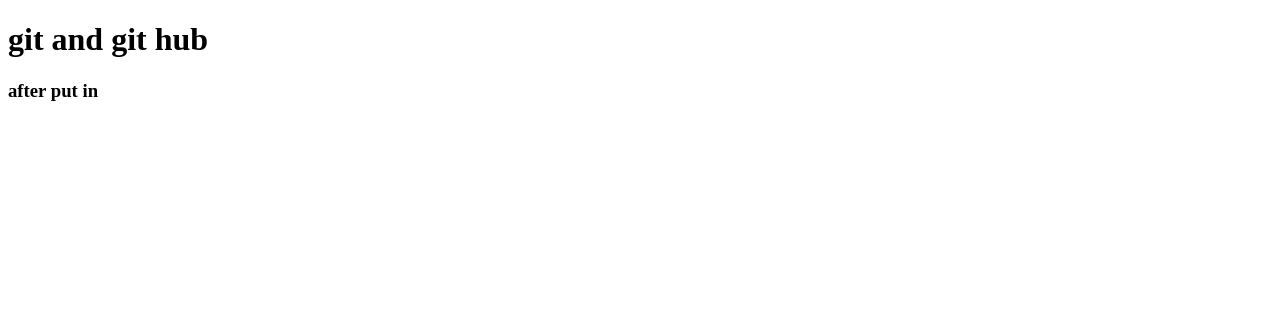
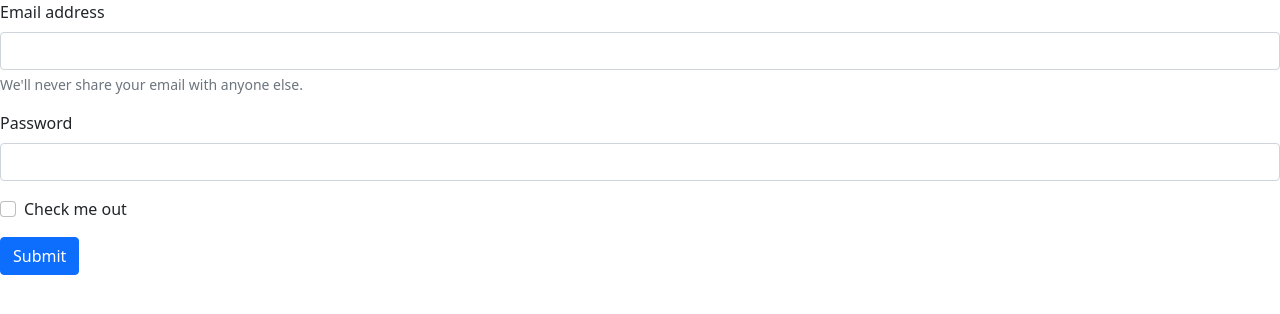
Before and after one commit to Abbas-ali5/plaza, a plain HTML site: page src/index.html in a window 1280 px wide. Drawn offline with nearby package versions, Linux system fonts and the light colour scheme; files that its build step writes are made by us from their sources.

Commit message:
add form in idex.html from bootststrp

```diff
--- a/src/index.html
+++ b/src/index.html
@@ -3,10 +3,30 @@
 <head>
     <meta charset="UTF-8">
     <meta name="viewport" content="width=device-width, initial-scale=1.0">
+    <link rel="stylesheet" href="styles/index.css">
+    <link href="https://cdn.jsdelivr.net/npm/bootstrap@5.0.2/dist/css/bootstrap.min.css" rel="stylesheet" integrity="sha384-EVSTQN3/azprG1Anm3QDgpJLIm9Nao0Yz1ztcQTwFspd3yD65VohhpuuCOmLASjC" crossorigin="anonymous">
     <title>Document</title>
 </head>
 <body>
-    <h1> git and git hub</h1>
-    <h3>after put in </h3>
+
+    <form>
+        <div class="mb-3">
+          <label for="exampleInputEmail1" class="form-label">Email address</label>
+          <input type="email" class="form-control" id="exampleInputEmail1" aria-describedby="emailHelp">
+          <div id="emailHelp" class="form-text">We'll never share your email with anyone else.</div>
+        </div>
+        <div class="mb-3">
+          <label for="exampleInputPassword1" class="form-label">Password</label>
+          <input type="password" class="form-control" id="exampleInputPassword1">
+        </div>
+        <div class="mb-3 form-check">
+          <input type="checkbox" class="form-check-input" id="exampleCheck1">
+          <label class="form-check-label" for="exampleCheck1">Check me out</label>
+        </div>
+        <button type="submit" class="btn btn-primary">Submit</button>
+      </form>
+
+
+
 </body>
 </html>
```
